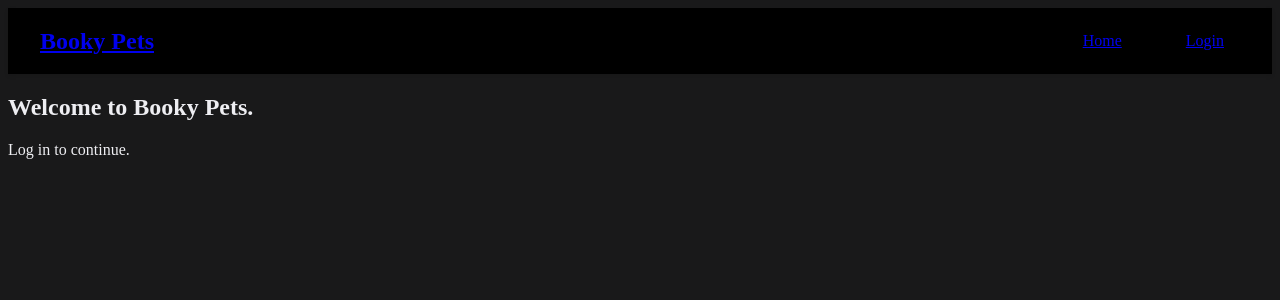
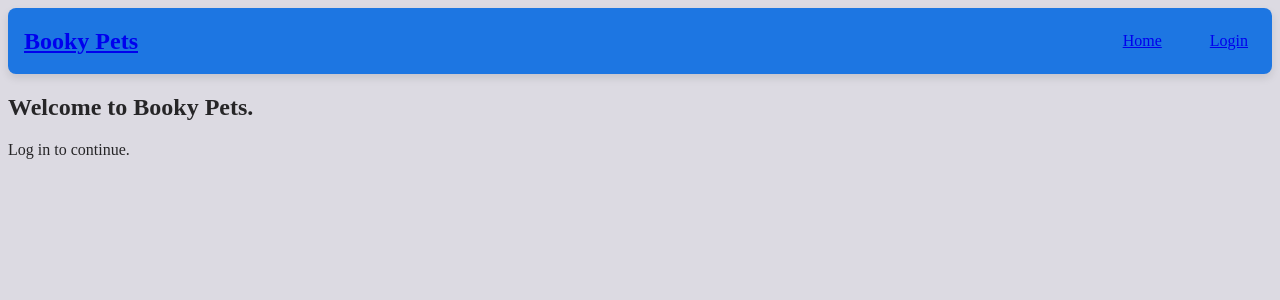
Before and after one commit to tmiesz/BookyPets, a React (Vite) app in the folder src/BookyPets.Web/: page / in a window 1280 px wide. Shown: the top 300 px of the page. Built offline with nearby package versions, Linux system fonts and the light colour scheme.

Commit message:
style(web navbar): change styling

```diff
--- a/src/BookyPets.Web/src/styles/App.css
+++ b/src/BookyPets.Web/src/styles/App.css
@@ -1,3 +1,8 @@
+body {
+    background: var(--color-neutral-200);
+    color: var(--color-neutral-900);
+}
+
 .main-content {
     flex: 1;
     padding: 2rem;
--- a/src/BookyPets.Web/src/styles/NavBar.css
+++ b/src/BookyPets.Web/src/styles/NavBar.css
@@ -1,47 +1,31 @@
 .navbar {
-  background-color: #000000;
-  padding: 1rem 2rem;
+  background-color: var(--color-primary-500);
+  border-radius: var(--radius-md);
+  font-size: var(--text-xl);
+  padding: var(--space-4);
   display: flex;
   justify-content: space-between;
   align-items: center;
-  box-shadow: 0 2px 4px rgba(0, 0, 0, 0.1);
+  box-shadow: var(--shadow-md);
 }
 
 .navbar-brand {
-  font-size: 1.5rem;
+  font-size: var(--text-2xl);
   font-weight: bold;
 }
 
 .navbar-links {
   display: flex;
-  gap: 2rem;
+  gap: var(--space-8);
 }
 
 .nav-link {
-  font-size: 1rem;
-  padding: 0.5rem 1rem;
-  border-radius: 4px;
+  font-size: var(--text-base);
+  padding: var(--space-2);
+  border-radius: var(--radius-sm);
   transition: background-color 0.2s;
 }
 
 .nav-link:hover {
-  background-color: rgba(255, 255, 255, 0.1);
+  background-color: var(--color-primary-300);
 }
-
-@media (max-width: 768px) {
-  .navbar {
-    padding: 1rem;
-  }
-
-  .navbar-brand {
-    font-size: 1.2rem;
-  }
-
-  .navbar-links {
-    gap: 1rem;
-  }
-
-  .nav-link {
-    padding: 0.5rem;
-  }
-}
--- a/src/BookyPets.Web/src/styles/index.css
+++ b/src/BookyPets.Web/src/styles/index.css
@@ -107,8 +107,3 @@
     --radius-2xl: 24px;
     --radius-full: 9999px;
 }
-
-body {
-    background: var(--color-neutral-950);
-    color: var(--color-neutral-100);
-}
```
